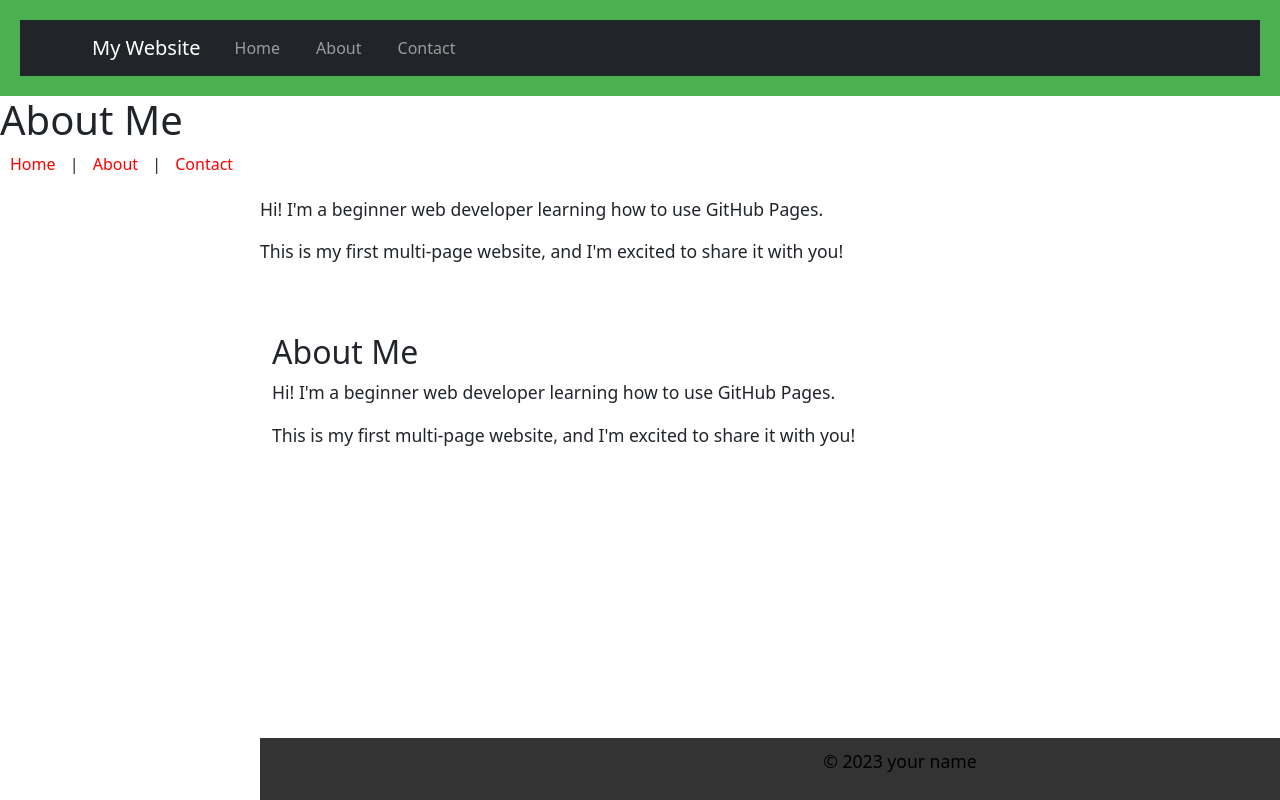
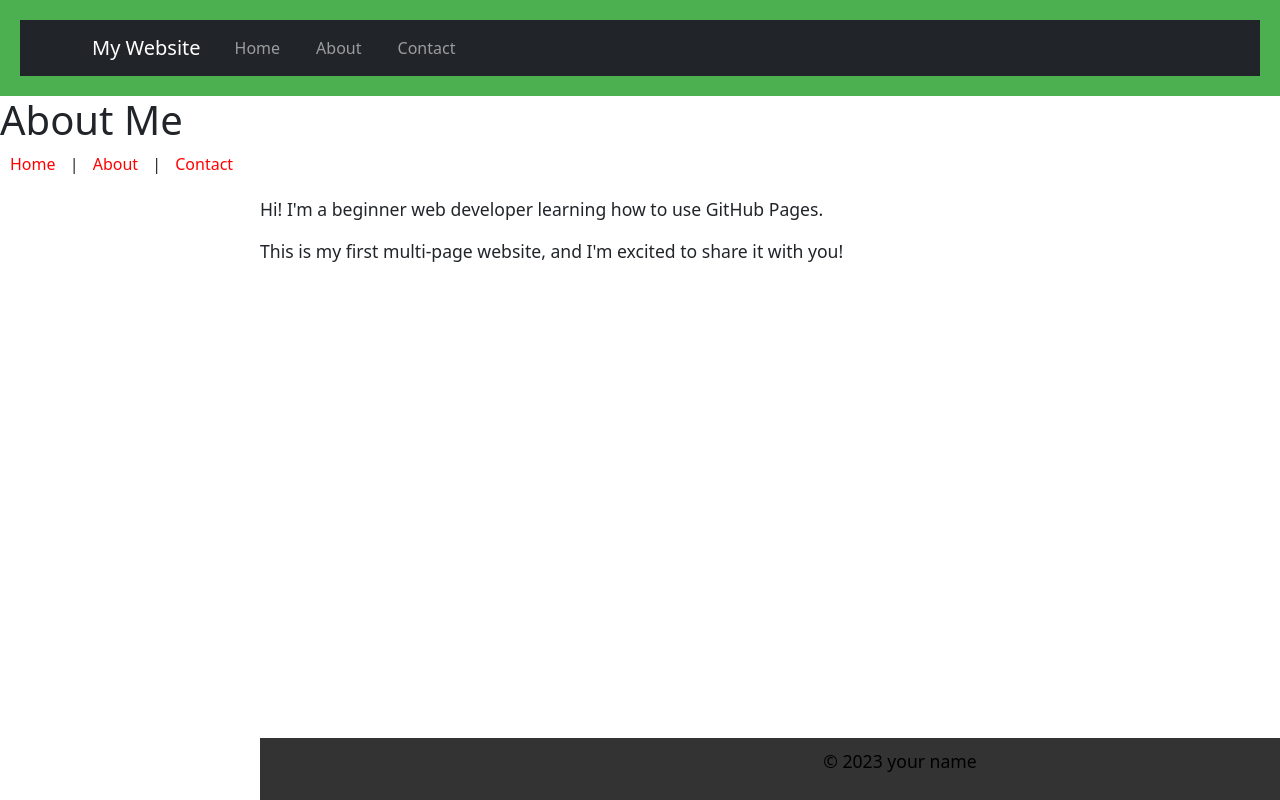
Before and after one commit to bida24-311/My-github-page, a plain HTML site: page about.html in a window 1280 px wide. Drawn offline with nearby package versions, Linux system fonts and the light colour scheme.

Commit message:
Update about.html

```diff
--- a/about.html
+++ b/about.html
@@ -86,15 +86,7 @@
 
        <p>Hi! I'm a beginner web developer learning how to use GitHub Pages.</p>
 
-       <p>This is my first multi-page website, and I'm excited to share it with you!</p>
-
-       <main class="container my-5">
-
-       <h2>About Me</h2>
-
-       <p>Hi! I'm a beginner web developer learning how to use GitHub Pages.</p>
-
-       <p>This is my first multi-page website, and I'm excited to share it with you!</p>
+       <p>This is my first multi-page website, and I'm excited to share it with you!</
 
    </main>
 
```
